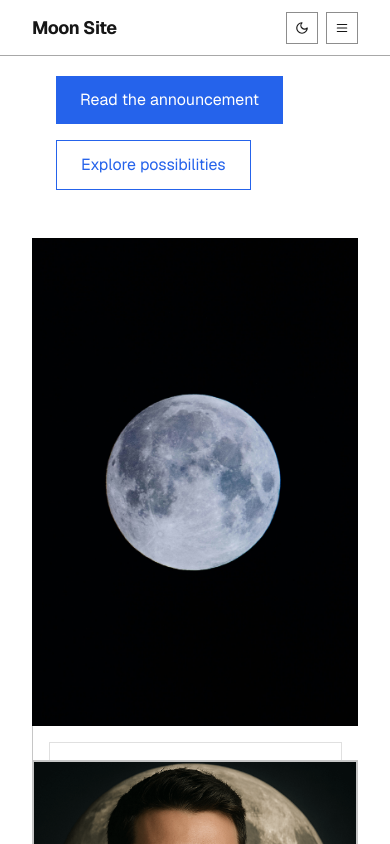
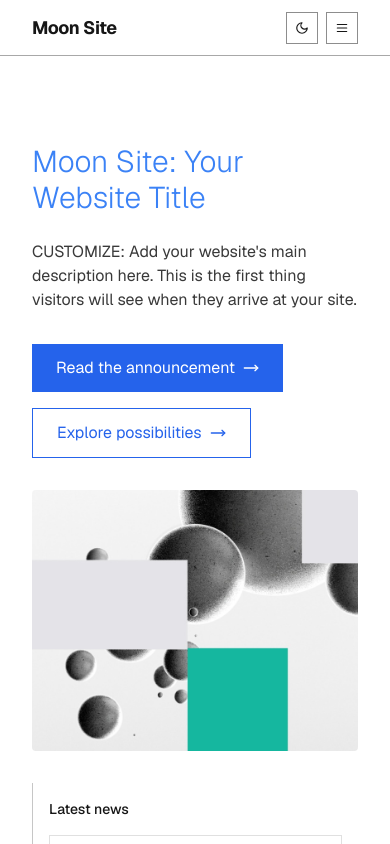
Before and after one commit to mirkotrotta/my-site, a Next.js app in the folder frontend/: page / in a window 390 px wide. Built offline with nearby package versions, Linux system fonts and the light colour scheme.

Commit message:
feat: finalize responsive layout and icon replacements

```diff
--- a/frontend/app/ClientBlogSection.tsx
+++ b/frontend/app/ClientBlogSection.tsx
@@ -2,9 +2,8 @@
 
 import { useEffect, useState } from "react";
 import Link from "next/link";
-import BlogCardSimple from "@/components/blog/BlogCardSimple";
-import GlobalContainer from "@/components/ui/GlobalContainer";
 import { fetchAllPosts, PostData } from "./actions";
+import BlogCard from "@/components/blog/BlogCard";
 
 export default function ClientBlogSection() {
   const [posts, setPosts] = useState<PostData[]>([]);
@@ -44,7 +43,7 @@ export default function ClientBlogSection() {
             <p className="text-gray-500 dark:text-gray-400 col-span-3 text-center py-8">Loading blog posts...</p>
           ) : posts.length > 0 ? (
             posts.map((post) => (
-              <BlogCardSimple key={post.slug} post={post} />
+              <BlogCard key={post.slug} post={post} />
             ))
           ) : (
             <p className="text-gray-500 dark:text-gray-400 col-span-3 text-center py-8">No blog posts found.</p>
--- a/frontend/app/page.tsx
+++ b/frontend/app/page.tsx
@@ -12,13 +12,13 @@ export default function Home() {
   return (
     <Layout>
       {/* Hero Section - CUSTOMIZE: Update with your own title, description and CTAs */}
-      <section className="relative h-[70vh] min-h-[600px] flex items-center justify-center bg-gradient-to-br from-blue-500 to-purple-600 text-white">
+      <section className="bg-white dark:bg-gray-900">
           <HeroWithSidebar
             title="Moon Site: Your Website Title"
             description="CUSTOMIZE: Add your website's main description here. This is the first thing visitors will see when they arrive at your site."
             primaryCta={{ text: "Read the announcement", href: "/blog/first-post" }}
             secondaryCta={{ text: "Explore possibilities", href: "/blog" }}
-          imageSrc="/images/moon-place-holder-background-1.jpg" // CUSTOMIZE: Replace with your own hero image
+            imageSrc="/images/mirko trotta, metacubo studio, services germany, development.JPG"
           />
       </section>
 
--- a/frontend/components/ui/HeroWithSidebar.tsx
+++ b/frontend/components/ui/HeroWithSidebar.tsx
@@ -26,32 +26,39 @@ export default function HeroWithSidebar({
   children,
 }: HeroWithSidebarProps) {
   return (
-    <section className="grid grid-cols-1 lg:grid-cols-12 min-h-[600px]">
-      <div className="lg:col-span-6 flex flex-col justify-center px-6 py-12 bg-white dark:bg-gray-900">
-        <h1 className="text-3xl md:text-5xl font-normal text-gray-900 dark:text-white mb-6">
+    <div className="grid grid-cols-1 lg:grid-cols-12 gap-8 items-center py-12">
+      <div className="lg:col-span-5">
+        <h1 className="text-3xl md:text-5xl font-light text-blue-500 dark:text-white mb-6">
           {title}
         </h1>
-        <p className="text-lg md:text-xl text-gray-700 dark:text-gray-300 mb-8">
+        <p className="text-base md:text-lg text-gray-700 dark:text-gray-300 mb-8">
           {description}
         </p>
         <div className="flex flex-wrap gap-4">
-          <Button href={primaryCta.href} variant="primary" size="lg">
+          <Button href={primaryCta.href} variant="primary" showArrow size="lg">
             {primaryCta.text}
           </Button>
-          <Button href={secondaryCta.href} variant="tertiary" size="lg">
+          <Button href={secondaryCta.href} variant="tertiary" showArrow size="lg">
             {secondaryCta.text}
           </Button>
         </div>
         {children}
       </div>
-      <div className="lg:col-span-4">
-        <div className="h-full w-full bg-black/80 overflow-hidden">
-          <img src={imageSrc} alt="Hero Image" className="h-full w-full object-cover" />
+
+      <div className="lg:col-span-5 w-full h-full">
+        <img
+          src={imageSrc}
+          alt="Hero Image"
+          className="w-full h-auto rounded object-cover"
+        />
+      </div>
+
+      <div className="lg:col-span-2 p-4 border-l border-gray-200 dark:border-gray-700 text-sm">
+        <h4 className="text-gray-900 dark:text-white font-medium mb-4">Latest news</h4>
+        <div className="space-y-4 max-h-[400px] overflow-y-auto">
+          <ClientHeroNews />
         </div>
       </div>
-      <div className="lg:col-span-2 bg-white dark:bg-gray-900 border-l border-gray-200 dark:border-gray-800 p-4">
-        <ClientHeroNews />
-      </div>
-    </section>
+    </div>
   );
 }
```
Also changed, not shown: frontend/public/images/mirko trotta, metacubo studio, services germany, development.JPG (added). Lines whose indentation alone changed are shown as unchanged.
